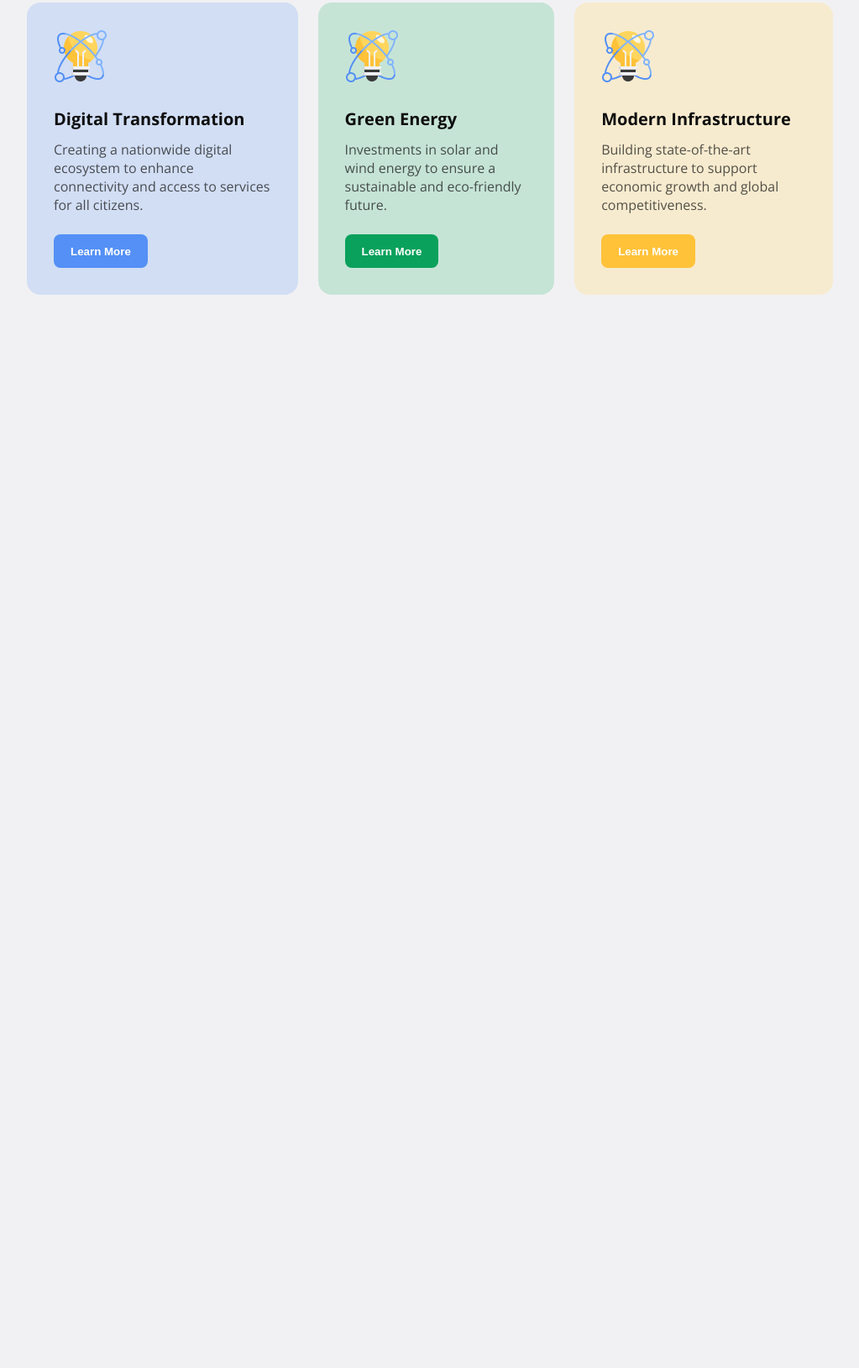
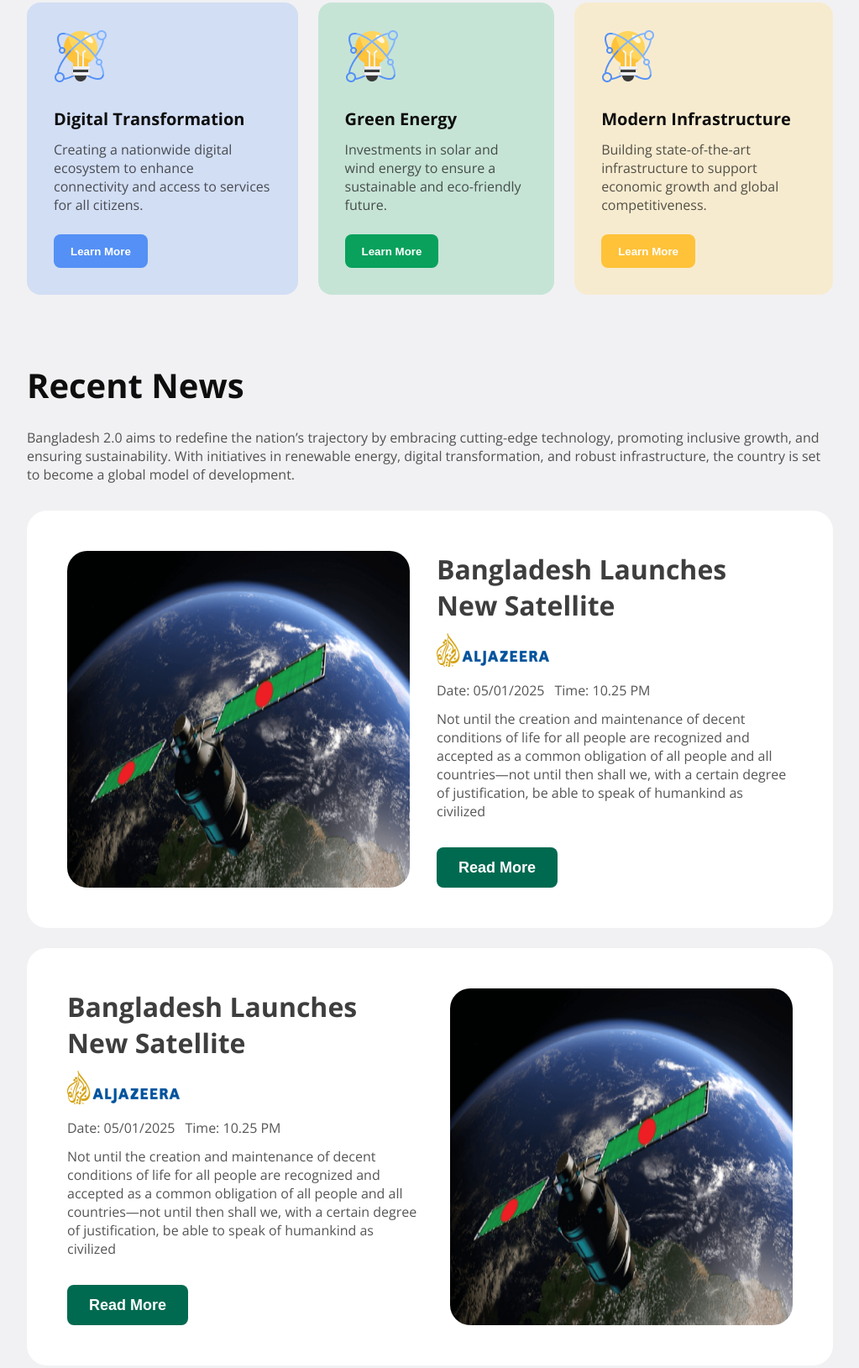
Before and after one commit to connectjibonkrishna/Bangladesh2.0-Assignment1, a plain HTML site: page index.html in a window 1280 px wide. Shown: the part 935-2564 px from the top of the page at 84% size, without its empty margins (128-1151 px from the left). Before the commit the page ends 1318 px from the top, so only its background shows below. Drawn offline with nearby package versions, Linux system fonts and the light colour scheme.

Commit message:
completed news section

```diff
--- a/index.html
+++ b/index.html
@@ -10,6 +10,10 @@
     <link href="https://fonts.googleapis.com/css2?family=Fira+Sans:ital,wght@0,100;0,200;0,300;0,400;0,500;0,600;0,700;0,800;0,900;1,100;1,200;1,300;1,400;1,500;1,600;1,700;1,800;1,900&family=Merriweather:ital,wght@0,300;0,400;0,700;0,900;1,300;1,400;1,700;1,900&family=Open+Sans:ital,wght@0,300..800;1,300..800&display=swap" rel="stylesheet">
 </head>
 <body class="open-sans-normal">
+    <header>
+
+    </header>
+    <main>
         <!-- Hero Section -->
         <section class="hero-container bg-color1">
             <div class="hero-content">
@@ -62,7 +66,68 @@
                     <button class="card-btn card-btn3">Learn More</button>
                 </div>
             </div>
+        </section>
+        <!-- News Section -->
+         <!-- section.news>h1.news-title+p.news-subtitle+.news-cards>.news-card*3>img.news-card-img+.news-content-container>h2.card-title+img.news-logo+.news-date-time+p.card-description+btn.card-btn -->
+         <section class="news">
+            <h1 class="vision-title">Recent News</h1>
+            <p class="vision-description text-sub-title">
+                Bangladesh 2.0 aims to redefine the nation’s trajectory by embracing cutting-edge technology, promoting inclusive growth, and ensuring sustainability. With initiatives in renewable energy, digital transformation, and robust infrastructure, the country is set to become a global model of development.
+            </p>
+            <div class="news-cards">
+                <div class="news-card">
+                    <img src="assets/satelite.png" alt="satelite img" class="news-card-img">
+                    <div class="news-content-container">
+                        <h2 class="news-card-title">Bangladesh Launches New Satellite</h2>
+                        <img src="assets/al-jazeera.png" alt="" class="news-logo">
+                        <div class="news-date-time text-sub-title">
+                            <p>Date: 05/01/2025</p>
+                            <p>Time: 10.25 PM</p>
+                        </div>
+                        <p class="card-description text-sub-title">
+                            Not until the creation and maintenance of decent conditions of life for all people are recognized and accepted as a common obligation of all people and all countries—not until then shall we,
+                            with a certain degree of justification, be able to speak of humankind as civilized
+                        </p>
+                        <button class="news-btn">Read More</button>
+                    </div>
+                </div>
+                <div class="news-card">
+                    <div class="news-content-container">
+                        <h2 class="news-card-title">Bangladesh Launches New Satellite</h2>
+                        <img src="assets/al-jazeera.png" alt="" class="news-logo">
+                        <div class="news-date-time text-sub-title">
+                            <p>Date: 05/01/2025</p>
+                            <p>Time: 10.25 PM</p>
+                        </div>
+                        <p class="card-description text-sub-title">
+                            Not until the creation and maintenance of decent conditions of life for all people are recognized and accepted as a common obligation of all people and all countries—not until then shall we,
+                            with a certain degree of justification, be able to speak of humankind as civilized
+                        </p>
+                        <button class="news-btn">Read More</button>
+                    </div>
+                    <img src="assets/satelite.png" alt="satelite img" class="news-card-img">
+                </div>
+                <div class="news-card">
+                    <img src="assets/satelite.png" alt="satelite img" class="news-card-img">
+                    <div class="news-content-container">
+                        <h2 class="news-card-title">Bangladesh Launches New Satellite</h2>
+                        <img src="assets/al-jazeera.png" alt="" class="news-logo">
+                        <div class="news-date-time text-sub-title">
+                            <p>Date: 05/01/2025</p>
+                            <p>Time: 10.25 PM</p>
+                        </div>
+                        <p class="card-description text-sub-title">
+                            Not until the creation and maintenance of decent conditions of life for all people are recognized and accepted as a common obligation of all people and all countries—not until then shall we,
+                            with a certain degree of justification, be able to speak of humankind as civilized
+                        </p>
+                        <button class="news-btn">Read More</button>
+                    </div>
+                </div>
+            </div>
+         </section>
+    </main>
+    <footer>
 
-    </section>
+    </footer>
 </body>
 </html>
--- a/style.css
+++ b/style.css
@@ -1,7 +1,6 @@
 * {
     margin: 0;
     color: #0E0E0E;
-
 }
 
 body {
@@ -57,6 +56,18 @@
     color: #FFFFFF;
     padding: 11px 20px;
     font-weight: 600;
+}
+
+.news-btn{
+    height:48px;
+    font-size: 18px;
+    font-weight: 600;
+    color: #FFFFFF;
+    background-color: #006A50;
+    border: none;
+    border-radius: 8px;
+    padding: 13px 26px;
+    margin-top: 32px;
 }
 
 /* Hero section styles */
@@ -125,3 +136,38 @@
 .card-btn3{
     background-color: #FFC239;
 }
+
+/* News Section Styles */
+.news{
+    margin: 80px 0;
+}
+
+.news-cards{
+    margin-top: 32px;
+}
+
+.news-card-title{
+    font-size: 32px;
+    font-weight: bold;
+    opacity: 80%;
+    margin-bottom: 12px;
+}
+
+.news-card{
+    background-color: #FFFFFF;
+    display: flex;
+    margin-bottom: 24px;
+    border-radius: 24px;
+    padding: 48px;
+    gap: 32px;
+}
+
+.news-card-img{
+    border-radius: 24px;
+}
+
+.news-date-time{
+    display: flex;
+    gap: 12px;
+    margin: 12px 0;
+}
```
Lines whose indentation alone changed are shown as unchanged.
